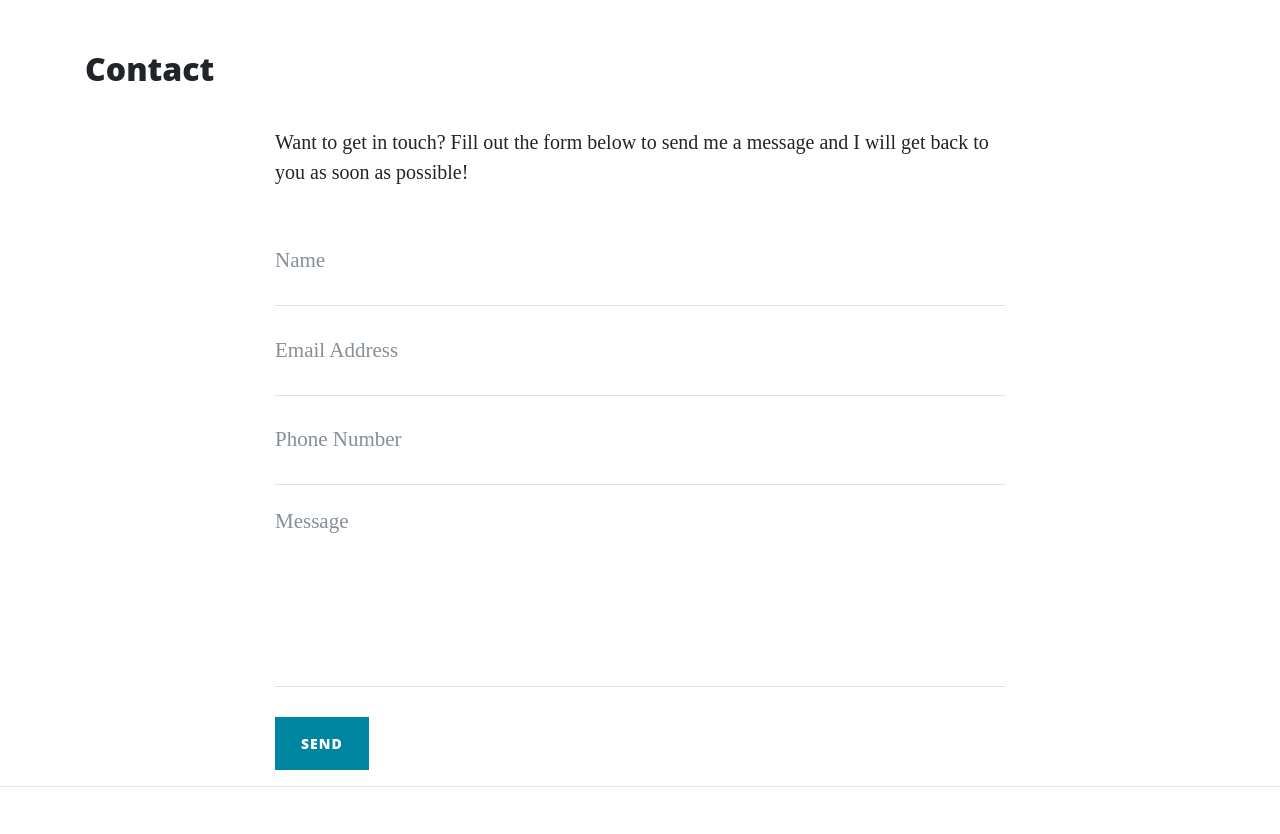
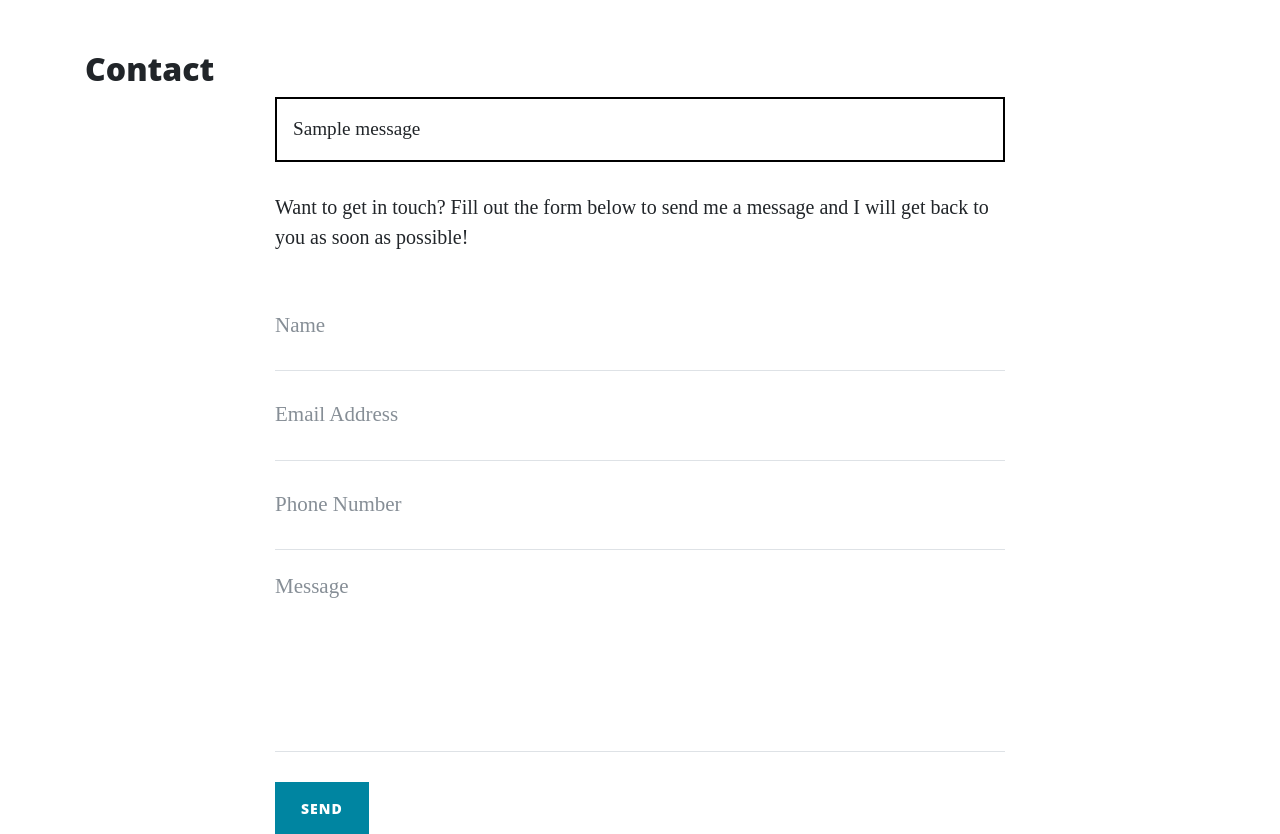
Before and after one commit to sejungkwak/hello-flask, a Flask app: page /contact in a window 1280 px wide. Shown: the part 532-1366 px from the top of the page. Run offline with Flask 2, Linux system fonts and the light colour scheme; one stand-in notice (Sample message) is shown; some libraries are stand-ins or nearby versions.

Commit message:
Add feedback to contact submit

```diff
--- a/run.py
+++ b/run.py
@@ -1,8 +1,11 @@
 import os
 import json
-from flask import Flask, render_template
+from flask import Flask, render_template, request, flash
+if os.path.exists('env.py'):
+    import env
 
 app = Flask(__name__)
+app.secret_key = os.environ.get('SECRET_KEY')
 
 
 @app.route('/')
@@ -29,8 +32,11 @@ def about_member(member_name):
     return render_template('member.html', member=member)
 
 
-@app.route('/contact')
+@app.route('/contact', methods=['GET', 'POST'])
 def contact():
+    if request.method == 'POST':
+        flash(f'Thanks {request.form["name"]}, '
+              'we have received your message!')
     return render_template('contact.html', page_title='Contact')
 
 
--- a/static/css/style.css
+++ b/static/css/style.css
@@ -1,3 +1,10 @@
 .col-md-5 img {
     width: 100%;
 }
+
+.flashes {
+    list-style: none;
+    border: 2px solid #000;
+    padding: 1rem;
+    font-size: 1.2rem;
+}
--- a/templates/contact.html
+++ b/templates/contact.html
@@ -5,13 +5,24 @@
 
 <div class="row">
     <div class="col-lg-8 col-md-10 mx-auto">
+
+        {% with messages = get_flashed_messages() %}
+        {% if messages %}
+        <ul class="flashes">
+            {% for message in messages %}
+            <li>{{ message }}</li>
+            {% endfor %}
+        </ul>
+        {% endif %}
+        {% endwith %}
+
         <p>Want to get in touch? Fill out the form below to send me a message and I will get back to you as soon as
             possible!</p>
-        <form name="sentMessage" id="contactForm" novalidate>
+        <form method="POST" name="sentMessage" id="contactForm" novalidate>
             <div class="control-group">
                 <div class="form-group floating-label-form-group controls">
                     <label>Name</label>
-                    <input type="text" class="form-control" placeholder="Name" id="name" required
+                    <input type="text" class="form-control" placeholder="Name" name="name" id="name" required
                         data-validation-required-message="Please enter your name.">
                     <p class="help-block text-danger"></p>
                 </div>
@@ -19,15 +30,15 @@
             <div class="control-group">
                 <div class="form-group floating-label-form-group controls">
                     <label>Email Address</label>
-                    <input type="email" class="form-control" placeholder="Email Address" id="email" required
-                        data-validation-required-message="Please enter your email address.">
+                    <input type="email" class="form-control" placeholder="Email Address" name="email" id="email"
+                        required data-validation-required-message="Please enter your email address.">
                     <p class="help-block text-danger"></p>
                 </div>
             </div>
             <div class="control-group">
                 <div class="form-group col-xs-12 floating-label-form-group controls">
                     <label>Phone Number</label>
-                    <input type="tel" class="form-control" placeholder="Phone Number" id="phone" required
+                    <input type="tel" class="form-control" placeholder="Phone Number" name="phone" id="phone" required
                         data-validation-required-message="Please enter your phone number.">
                     <p class="help-block text-danger"></p>
                 </div>
@@ -35,7 +46,7 @@
             <div class="control-group">
                 <div class="form-group floating-label-form-group controls">
                     <label>Message</label>
-                    <textarea rows="5" class="form-control" placeholder="Message" id="message" required
+                    <textarea rows="5" class="form-control" placeholder="Message" name="message" id="message" required
                         data-validation-required-message="Please enter a message."></textarea>
                     <p class="help-block text-danger"></p>
                 </div>
```
